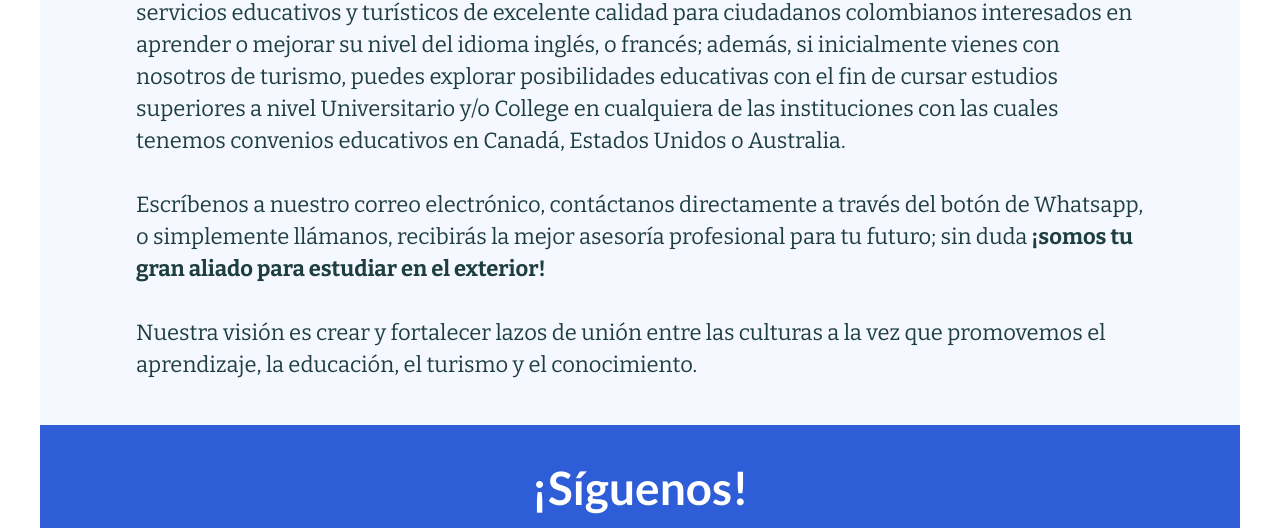
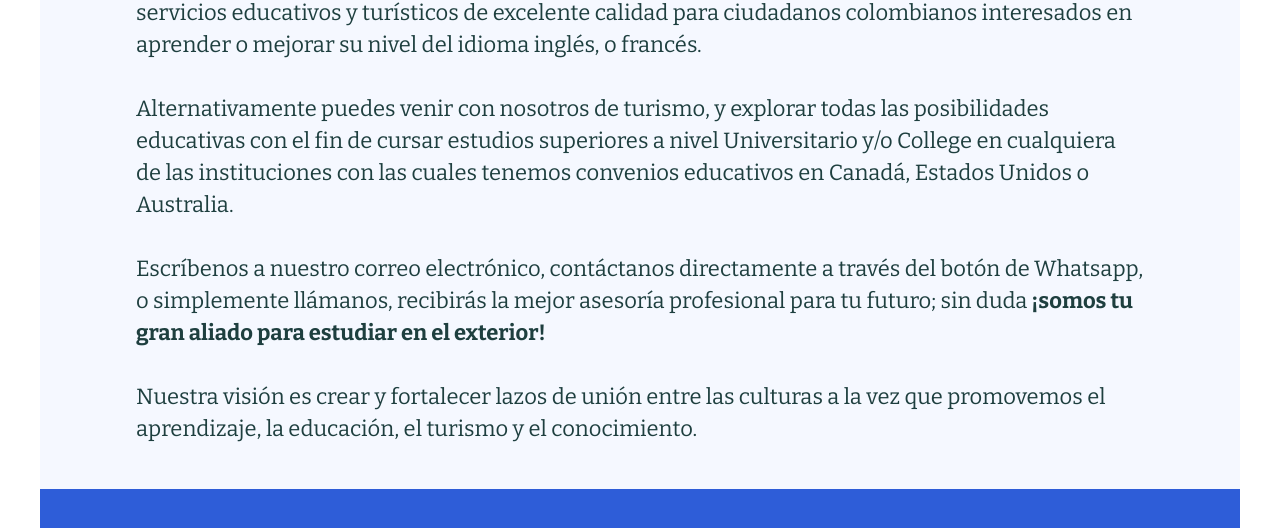
Before and after one commit to gbaenam/intepro-web, a website: page index.html in a window 1280 px wide. Shown: the part 1809-2337 px from the top of the page. Drawn offline with nearby package versions, Linux system fonts and the light colour scheme.

Commit message:
Se actualizó "youtube__text" en "index.html"

```diff
--- a/index.html
+++ b/index.html
@@ -59,7 +59,7 @@
                     </div>
                     <div class="youtube__info">
                         <p class="youtube__text">
-                            En <span>intepro</span> trabajamos con pasi&oacute;n, somos una empresa canadiense cuya misi&oacute;n es proveer servicios educativos y tur&iacute;sticos de excelente calidad para ciudadanos colombianos interesados en aprender o mejorar su nivel del idioma ingl&eacute;s, o franc&eacute;s; adem&aacute;s, si inicialmente vienes con nosotros de turismo, puedes explorar posibilidades educativas con el fin de cursar estudios superiores a nivel Universitario y/o College en cualquiera de las instituciones con las cuales tenemos convenios educativos en Canad&aacute;, Estados Unidos o Australia. <br><br>Escr&iacute;benos a nuestro correo electrónico, cont&aacute;ctanos directamente a trav&eacute;s del bot&oacute;n de Whatsapp, o simplemente ll&aacute;manos, recibir&aacute;s la mejor asesor&iacute;a profesional para tu futuro; sin duda<span> ¡somos tu gran aliado para estudiar en el exterior!</span><br><br>Nuestra visi&oacute;n es crear y fortalecer lazos de uni&oacute;n entre las culturas a la vez que promovemos el aprendizaje, la educaci&oacute;n, el turismo y el conocimiento.
+                            En <span>intepro</span> trabajamos con pasi&oacute;n, somos una empresa canadiense cuya misi&oacute;n es proveer servicios educativos y tur&iacute;sticos de excelente calidad para ciudadanos colombianos interesados en aprender o mejorar su nivel del idioma ingl&eacute;s, o franc&eacute;s.<br><br>Alternativamente puedes venir con nosotros de turismo, y explorar todas las posibilidades educativas con el fin de cursar estudios superiores a nivel Universitario y/o College en cualquiera de las instituciones con las cuales tenemos convenios educativos en Canad&aacute;, Estados Unidos o Australia. <br><br>Escr&iacute;benos a nuestro correo electrónico, cont&aacute;ctanos directamente a trav&eacute;s del bot&oacute;n de Whatsapp, o simplemente ll&aacute;manos, recibir&aacute;s la mejor asesor&iacute;a profesional para tu futuro; sin duda<span> ¡somos tu gran aliado para estudiar en el exterior!</span><br><br>Nuestra visi&oacute;n es crear y fortalecer lazos de uni&oacute;n entre las culturas a la vez que promovemos el aprendizaje, la educaci&oacute;n, el turismo y el conocimiento.
                         </p>
                         <!-- <a href="#" class="button button-generic button-side">Ir a Youtube</a> -->
                     </div>
```
